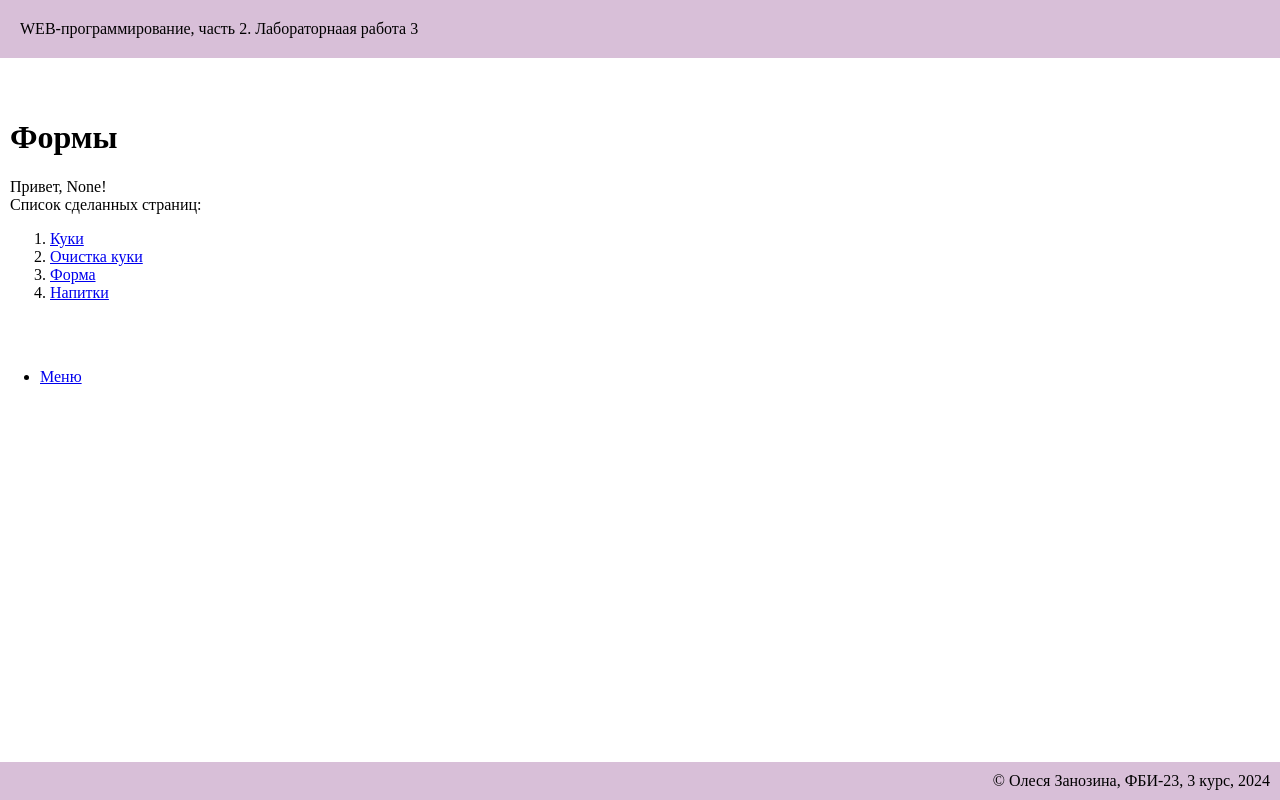
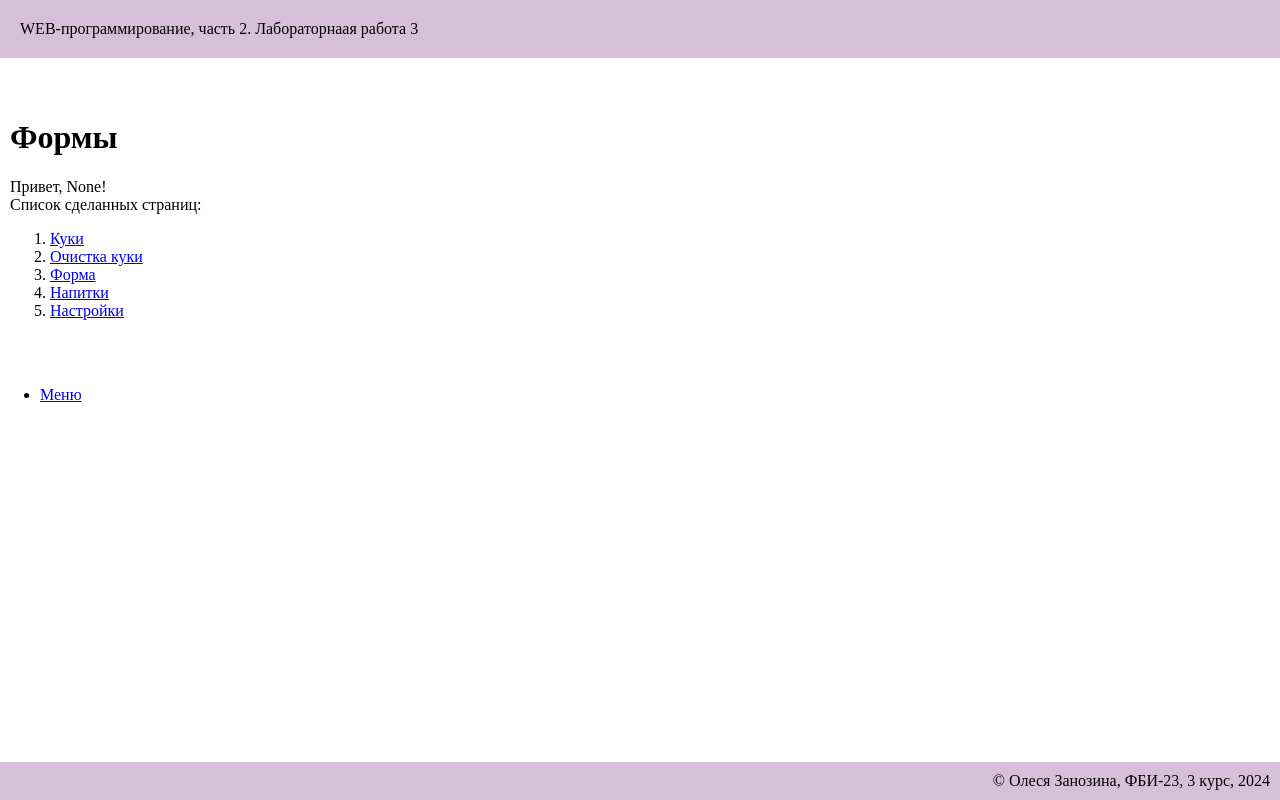
Before and after one commit to Lesssya/web-backend-labs, a Flask app: page /lab3/ in a window 1280 px wide. Run offline with Flask 3, Linux system fonts and the light colour scheme.

Commit message:
Настройки отображения

```diff
--- a/lab3.py
+++ b/lab3.py
@@ -75,3 +75,21 @@ def pay():
 def success():
     price = request.args.get('price', type=int)
     return render_template('lab3/success.html', price=price)
+
+
+@lab3.route('/lab3/settings')
+def settings():
+    color = request.args.get('color')
+    background_color = request.args.get('background-color')
+    font_size = request.args.get('font-size')
+    if color:
+        resp = make_response(redirect('/lab3/settings'))
+        resp.set_cookie('color', color)
+        resp.set_cookie('background-color', background_color)
+        resp.set_cookie('font-size', font_size)
+        return resp
+    color = request.cookies.get('color')
+    background_color = request.cookies.get('background-color')
+    font_size = request.cookies.get('font-size')
+    resp = make_response(render_template('lab3/settings.html', color=color, background_color=background_color, font_size=font_size))
+    return resp
--- a/templates/base.html
+++ b/templates/base.html
@@ -5,6 +5,19 @@
     <meta name="viewport" content="width=device-width, initial-scale=1.0">
     <title>Занозина Олеся. {% block lab %}{% endblock %}</title>
     <link rel="stylesheet" href="{{ url_for('static', filename='main.css') }}">
+    <style>
+        body {
+            {% if request.cookies.get('color') %}
+            color: {{ request.cookies.get('color') }};
+            {% endif %}
+            {% if request.cookies.get('background-color') %}
+            background-color: {{ request.cookies.get('background-color')}};
+            {% endif %}
+            {% if request.cookies.get('font-size') %}
+            font-size: {{ request.cookies.get('font-size')}}px;
+            {% endif %}
+        }
+    </style>
 </head>
 <body>
     <header>
--- a/templates/lab3/lab3.html
+++ b/templates/lab3/lab3.html
@@ -13,5 +13,6 @@
         <li><a href="/lab3/del_cookie">Очистка куки</a></li>
         <li><a href="/lab3/form1">Форма</a></li>
         <li><a href="/lab3/order">Напитки</a></li>
+        <li><a href="/lab3/settings">Настройки</a></li>
     </ol>
 {% endblock %}
```
Also changed, not shown: templates/lab3/settings.html (added, +27 -0 lines).
